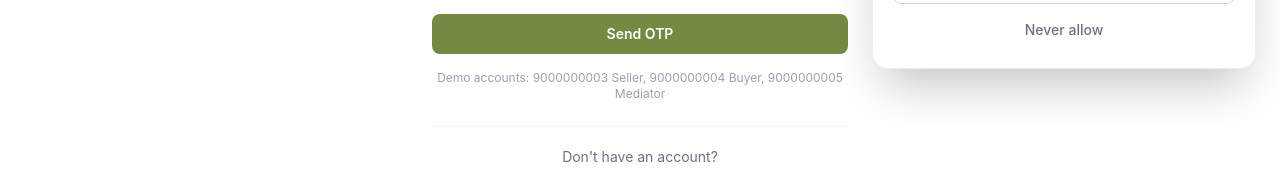
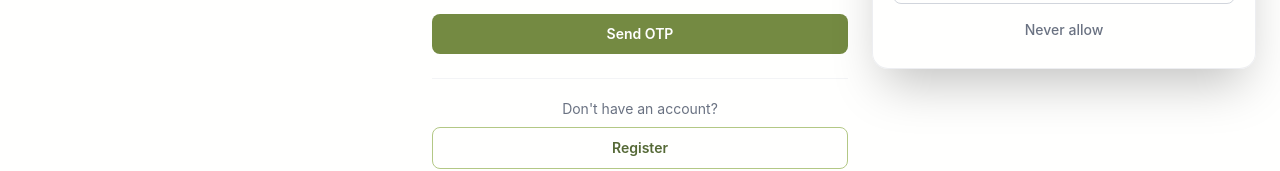
Before and after one commit to orangeqhub/Omkareswar-Frontend, a React (Vite) app: page /login in a window 1280 px wide. Shown: the part 255-426 px from the top of the page. Built offline with nearby package versions, Linux system fonts and the light colour scheme; no server answers.

Commit message:
Updated code

```diff
--- a/src/locales/en/common.json
+++ b/src/locales/en/common.json
@@ -128,7 +128,7 @@
     "saveDraft": "Save Draft",
     "preview": "Preview",
     "submitForApproval": "Submit for Approval",
-    "approve": "Approved",
+    "approve": "Approve",
     "reject": "Reject",
     "cancel": "Cancel",
     "confirm": "Confirm",
--- a/src/locales/te/common.json
+++ b/src/locales/te/common.json
@@ -128,7 +128,7 @@
     "saveDraft": "డ్రాఫ్ట్ సేవ్ చేయండి",
     "preview": "ప్రివ్యూ",
     "submitForApproval": "ఆమోదం కోసం సమర్పించండి",
-    "approve": "ఆమోదించబడింది",
+    "approve": "ఆమోదించండి",
     "reject": "తిరస్కరించు",
     "cancel": "రద్దు చేయండి",
     "confirm": "నిర్ధారించండి",
--- a/src/pages/auth/Login.jsx
+++ b/src/pages/auth/Login.jsx
@@ -199,10 +199,7 @@ export default function Login() {
               : t('login.requestOtp')}
           </button>
 
-          <p className="text-center text-xs text-gray-400">
-            Demo accounts: 9000000003 Seller,
-            9000000004 Buyer, 9000000005 Mediator
-          </p>
+
         </form>
       ) : (
         <form
```
